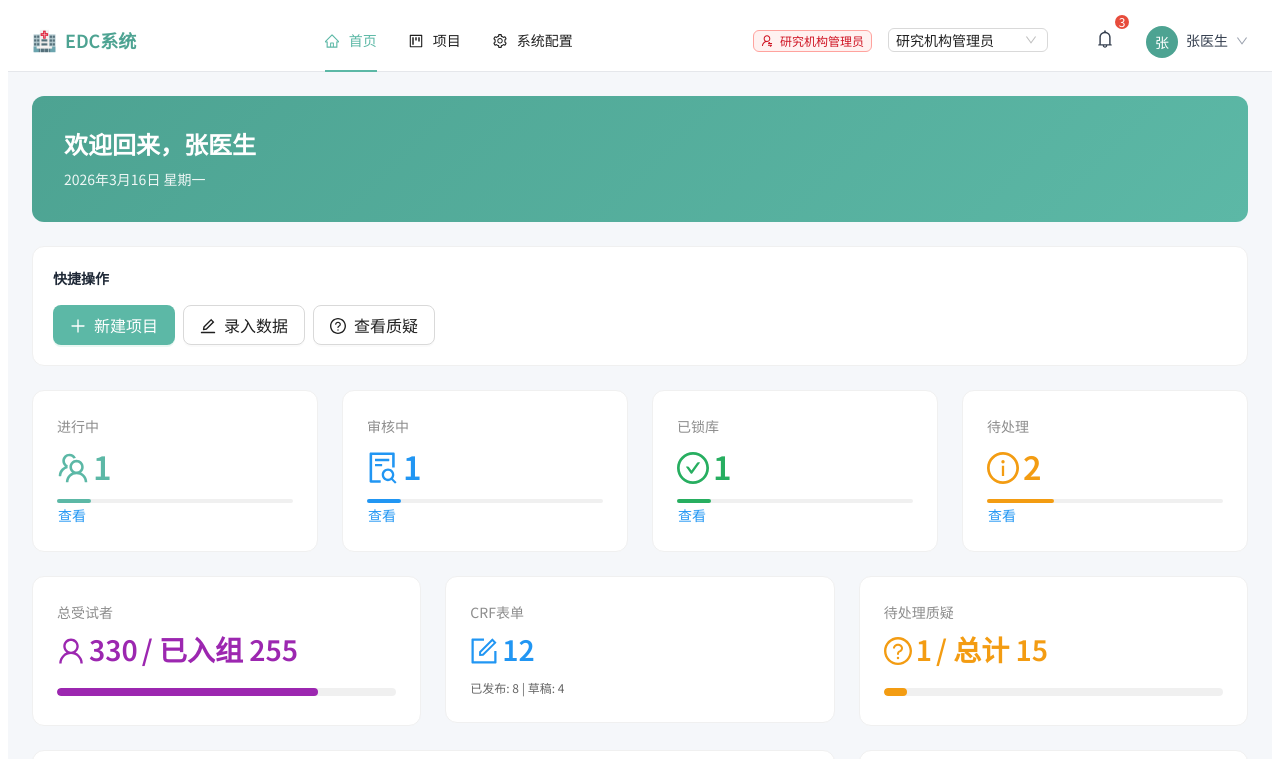
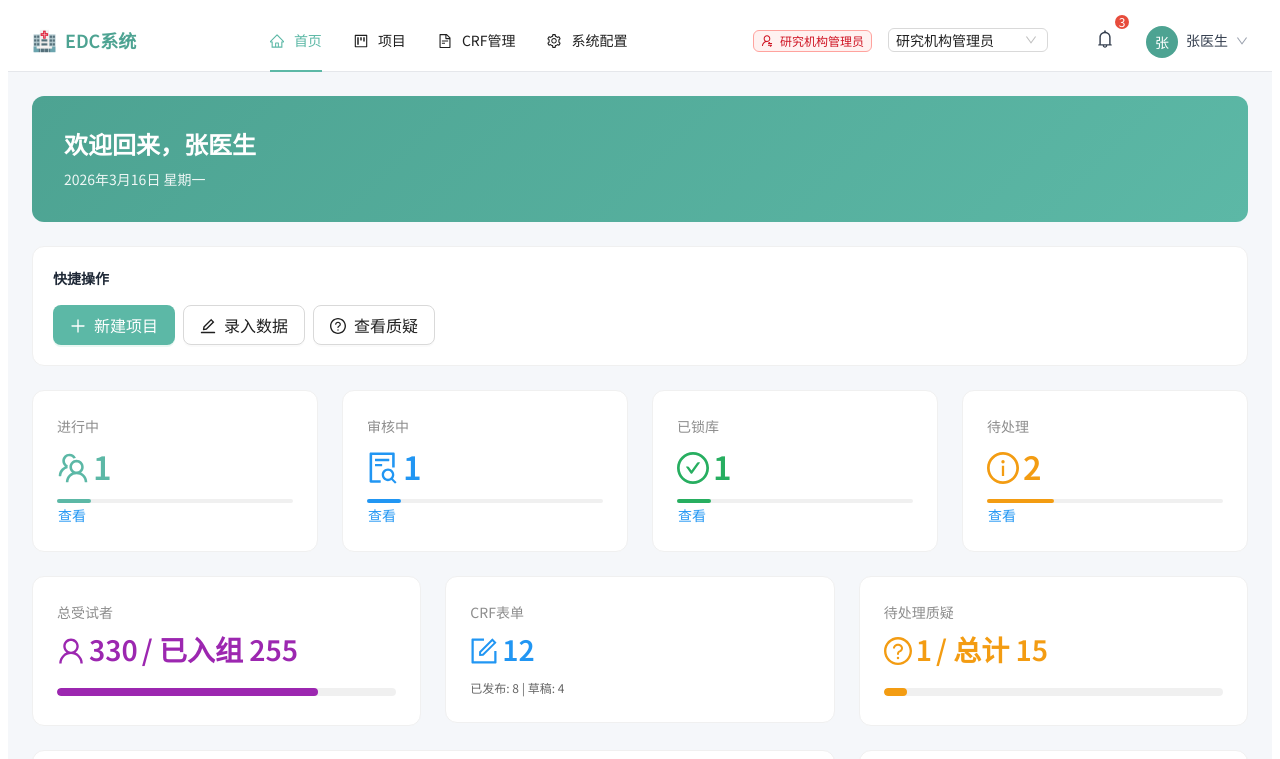
Before and after one commit to bianjunkai/EDC_refactor, a React (Vite) app in the folder edc-clinical-system/: page / in a window 1280 px wide. Shown: the top 759 px of the page. Built offline with nearby package versions, Linux system fonts and the light colour scheme.

Commit message:
feat: 添加CRF管理导航菜单
- 添加CRF管理菜单（含表单设计、模板市场）

```diff
--- a/edc-clinical-system/src/components/Layout/Header.tsx
+++ b/edc-clinical-system/src/components/Layout/Header.tsx
@@ -7,6 +7,7 @@ import {
   SettingOutlined,
   HomeOutlined,
   ProjectOutlined,
+  FileTextOutlined,
   FileSearchOutlined,
   UnorderedListOutlined,
 } from '@ant-design/icons'
@@ -82,6 +83,19 @@ export default function Header({
           { key: '/data-query/subjects', label: '受试者查询' },
           { key: '/data-query/queries', label: '质疑查询' },
           { key: '/export', label: '数据导出' },
+        ],
+      })
+    }
+
+    // CRF管理 - 含子菜单
+    if (checkPermission(Permission.CRF_VIEW)) {
+      items.push({
+        key: 'crf-menu',
+        icon: <FileTextOutlined />,
+        label: 'CRF管理',
+        children: [
+          { key: '/crf-designer', label: '表单设计' },
+          { key: '/crf-templates', label: '模板市场' },
         ],
       })
     }
```
